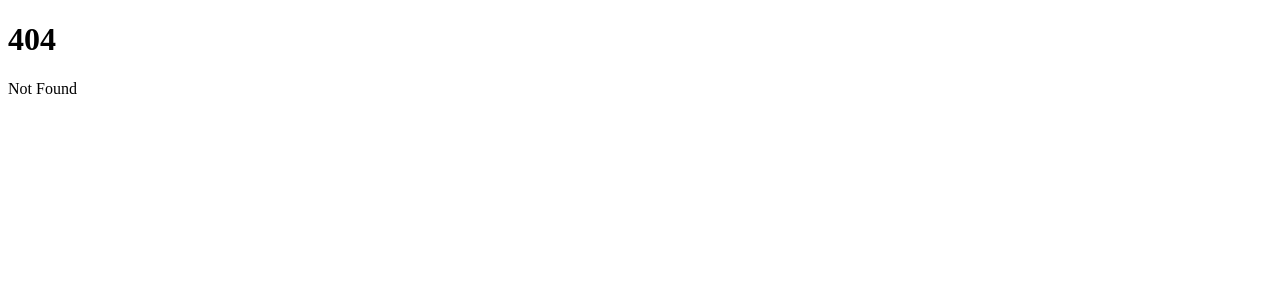
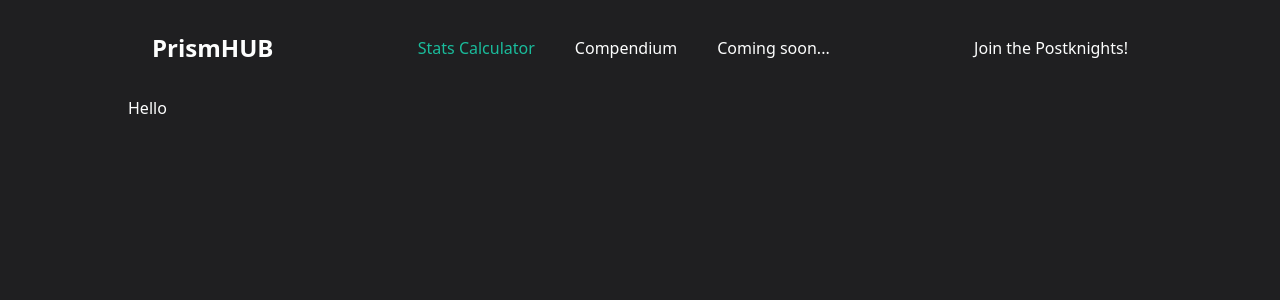
Before and after one commit to 7verdy/prismatic, a SvelteKit app: page /stats-calculator in a window 1280 px wide. Before the commit this address had no page. Shown: the top 300 px of the page. Built offline with nearby package versions, Linux system fonts and the light colour scheme.

Commit message:
feat(front): add tailwind and config files, basic nav bar and routes.
Signed-off-by: Victor-Emmanuel PROVOST <victor-emmanuel.provost@epita.fr>

```diff
--- a/package.json
+++ b/package.json
@@ -16,13 +16,16 @@
 		"@playwright/test": "^1.25.0",
 		"@sveltejs/adapter-auto": "next",
 		"@sveltejs/kit": "next",
+		"autoprefixer": "^10.4.12",
 		"eslint": "^8.16.0",
 		"eslint-config-prettier": "^8.3.0",
 		"eslint-plugin-svelte3": "^4.0.0",
+		"postcss": "^8.4.18",
 		"prettier": "^2.6.2",
 		"prettier-plugin-svelte": "^2.7.0",
 		"svelte": "^3.44.0",
 		"svelte-check": "^2.7.1",
+		"tailwindcss": "^3.1.8",
 		"typescript": "^4.7.4",
 		"vite": "^3.1.0"
 	},
--- /dev/null
+++ b/postcss.config.cjs
@@ -0,0 +1,6 @@
+module.exports = {
+    plugins: {
+        tailwindcss: {},
+        autoprefixer: {},
+    }
+}
--- /dev/null
+++ b/src/components/nav.svelte
@@ -0,0 +1,35 @@
+<script>
+    import { page } from '$app/stores';
+	let showMenu = false;
+
+	function toggleNavbar() {
+		showMenu = !showMenu;
+	}
+</script>
+
+<div>
+	<nav class="container px-6 py-8 mx-auto md:flex md:justify-between md:items-center">
+		<div class="flex items-center justify-between">
+			<a class="text-xl font-bold md:text-2xl" href="/"> PrismHUB </a>
+			<!-- Mobile menu button -->
+			<!-- svelte-ignore a11y-click-events-have-key-events -->
+			<div on:click={toggleNavbar} class="flex md:hidden">
+				<button type="button" class="hover:text-gray-400 focus:outline-none focus:text-gray-400" />
+			</div>
+		</div>
+
+		<!-- Mobile Menu open: "block", Menu closed: "hidden" -->
+		<div
+			class="flex-col mt-8 space-y-4 md:flex md:space-y-0 md:flex-row md:items-center md:space-x-10 md:mt-0 {showMenu
+				? 'flex'
+				: 'hidden'}"
+		>
+			<a class="nav-links" class:active={$page.url.pathname === "/stats-calculator"} href="/stats-calculator">Stats Calculator</a>
+			<a class="nav-links" href="#">Compendium</a>
+			<a class="nav-links" href="#">Coming soon...</a>
+		</div>
+		<div class="flex items-center justify-between">
+			<a class="nav-links" href="https://discord.gg/kurechii">Join the Postknights!</a>
+		</div>
+	</nav>
+</div>
--- /dev/null
+++ b/src/routes/+layout.svelte
@@ -0,0 +1,7 @@
+<script>
+    import Nav from "../components/nav.svelte";
+    import "../tailwind.css";
+    import "../styles.css"
+</script>
+<Nav/>
+<slot></slot>
--- a/src/routes/+page.svelte
+++ b/src/routes/+page.svelte
@@ -1,2 +1,4 @@
-<h1>Welcome to SvelteKit</h1>
-<p>Visit <a href="https://kit.svelte.dev">kit.svelte.dev</a> to read the documentation</p>
+<svelte:head>
+    <title>Index | Prism Hub</title>
+</svelte:head>
+<div class="content"></div>
--- /dev/null
+++ b/src/routes/stats-calculator/+page.svelte
@@ -0,0 +1,5 @@
+<svelte:head>
+    <title>Stats Calculator | Prism Hub</title>
+</svelte:head>
+
+<div>Hello</div>
--- /dev/null
+++ b/src/styles.css
@@ -0,0 +1,18 @@
+:root {
+    --color-background: #1F1F21;
+    --color-text: #FDFEFE;
+    --color-active: #1ABC9C;
+}
+
+body {
+    background-color: var(--color-background);
+    margin: 0 10%;
+}
+
+body, a {
+    color: var(--color-text);
+}
+
+a:hover, .nav-links.active {
+    color: var(--color-active);
+}
--- /dev/null
+++ b/src/tailwind.css
@@ -0,0 +1,3 @@
+@tailwind base;
+@tailwind components;
+@tailwind utilities;
--- /dev/null
+++ b/tailwind.config.cjs
@@ -0,0 +1,11 @@
+module.exports = {
+	purge: ['./src/**/*.html', './src/**/*.svelte'],
+	darkMode: false, // or 'media' or 'class'
+	theme: {
+		extend: {}
+	},
+	variants: {
+		extend: {}
+	},
+	plugins: []
+};
```
Also changed, not shown: src/stores/stats.js (added, +16 -0 lines), 1 other file (tests, documents, lock files or other folders).
